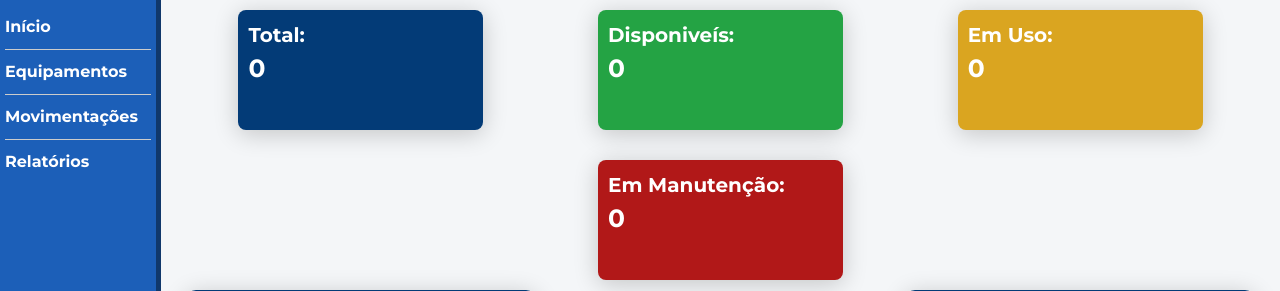
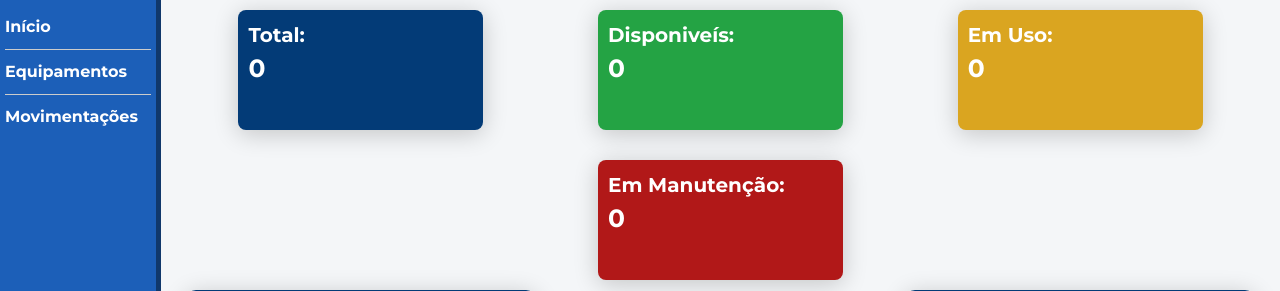
Before and after one commit to victorwallace231/FLF-PROJETO-CONTROLE, a Flask app: page /dashboard in a window 1280 px wide. Shown: the part 64-355 px from the top of the page. Run offline with Flask 3, Linux system fonts and the light colour scheme; the visitor is signed in with stand-in values (Sample User, id 1); data that the repository does not hold is empty.

Commit message:
remoção do relatorio

```diff
--- a/templates/createitem.html
+++ b/templates/createitem.html
@@ -58,7 +58,6 @@
                             <li><a href="/dashboard">Início</a></li>
                             <li><a href="/equipamentos">Equipamentos</a></li>
                             <li><a href="/emprestimo">Movimentações</a></li>
-                            <li><a href="relatorios.html">Relatórios</a></li>
                         </ul>
                     </nav>
                 </aside>
--- a/templates/createmov.html
+++ b/templates/createmov.html
@@ -58,7 +58,6 @@
                             <li><a href="/dashboard">Início</a></li>
                             <li><a href="/equipamentos">Equipamentos</a></li>
                             <li><a href="/emprestimo">Movimentações</a></li>
-                            <li><a href="relatorios.html">Relatórios</a></li>
                         </ul>
                     </nav>
                 </aside>
--- a/templates/dashboard.html
+++ b/templates/dashboard.html
@@ -61,7 +61,6 @@
                             <li><a href="/dashboard">Início</a></li>
                             <li><a href="/equipamentos">Equipamentos</a></li>
                             <li><a href="/verifica_emprestimos">Movimentações</a></li>
-                            <li><a href="relatorios.html">Relatórios</a></li>
                         </ul>
                     </nav>
                 </aside>
--- a/templates/equipamentos.html
+++ b/templates/equipamentos.html
@@ -55,7 +55,6 @@
                             <li><a href="/dashboard">Início</a></li>
                             <li><a href="/equipamentos">Equipamentos</a></li>
                             <li><a href="/verifica_emprestimos">Movimentações</a></li>
-                            <li><a href="relatorios.html">Relatórios</a></li>
                         </ul>
                     </nav>
                 </aside>
--- a/templates/movimentacao.html
+++ b/templates/movimentacao.html
@@ -53,7 +53,6 @@
                             <li><a href="/dashboard">Início</a></li>
                             <li><a href="/equipamentos">Equipamentos</a></li>
                             <li><a href="/verifica_emprestimos">Movimentações</a></li>
-                            <li><a href="relatorios.html">Relatórios</a></li>
                         </ul>
                     </nav>
                 </aside>
```
